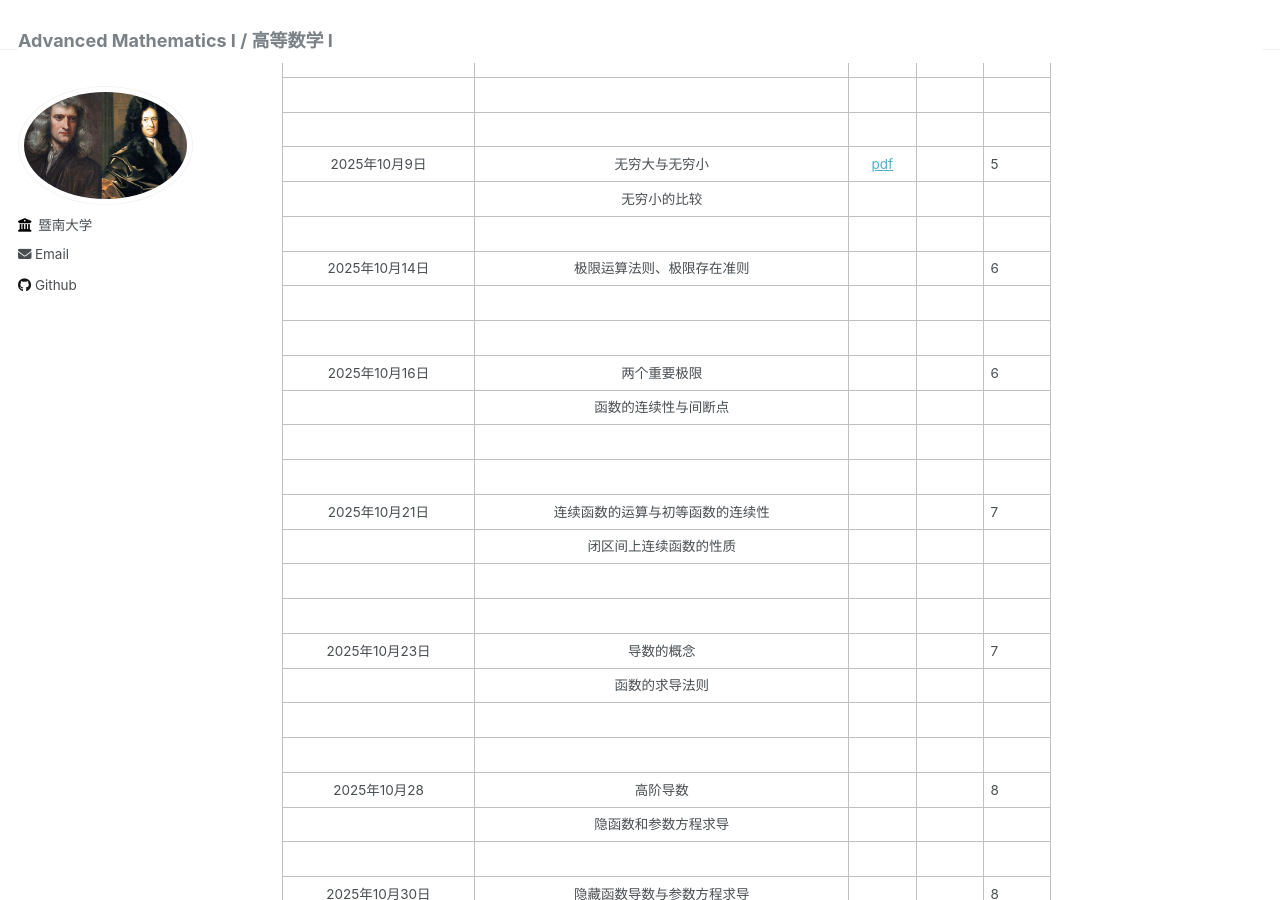
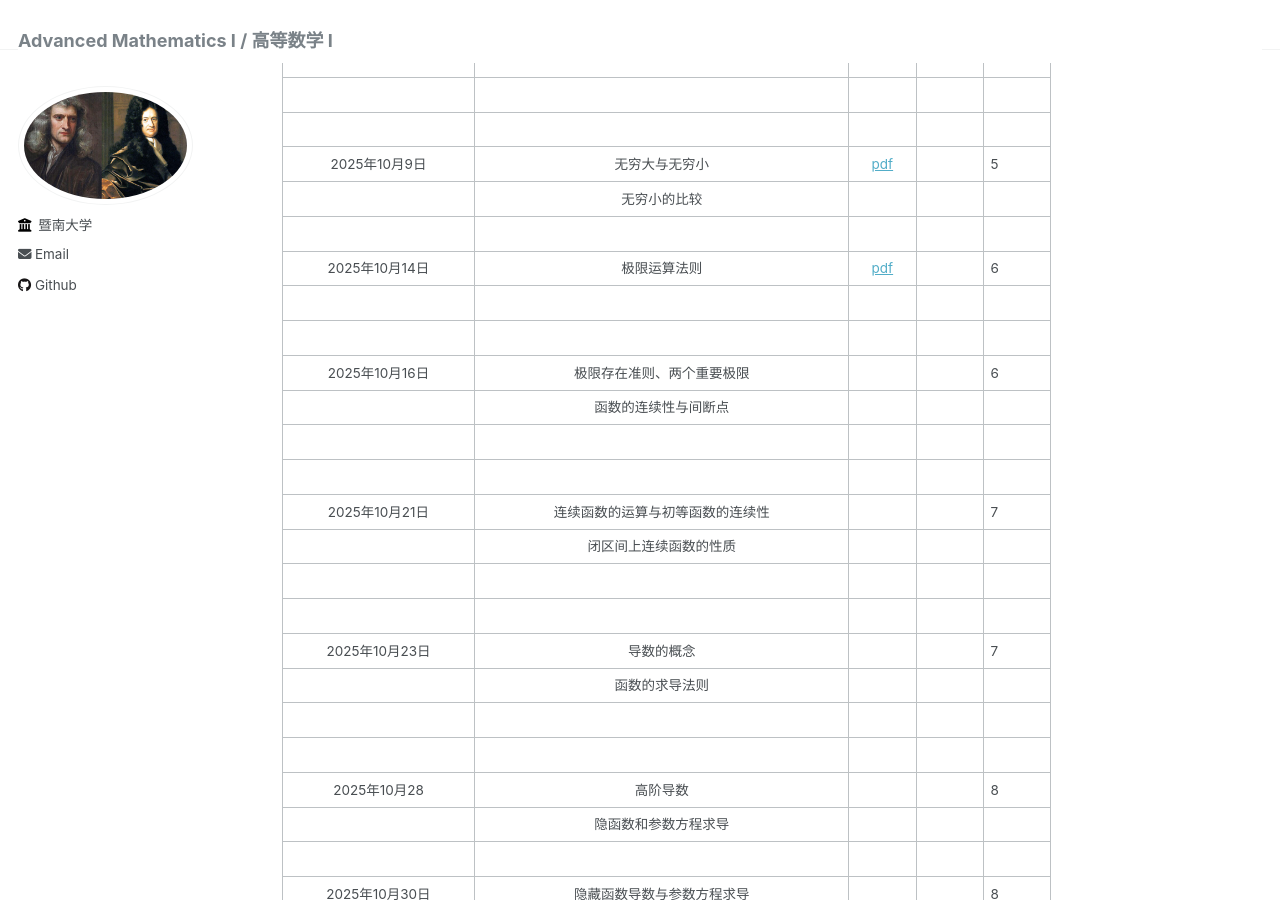
Before and after one commit to wangyuanhao/advanced_mathematics, a Jekyll site: the page built from _pages/about.md, in a window 1280 px wide and 900 px high, scrolled down 2127 px. Built offline with Jekyll 4.4.1, drawn with Linux system fonts in a browser that asks for light colours.

Commit message:
update Ch1.5

```diff
--- a/_pages/about.md
+++ b/_pages/about.md
@@ -84,10 +84,10 @@ redirect_from:
 | 2025年10月9日  |          无穷大与无穷小          | [pdf](./notes/Infinity and Infinitesimal.pdf) |                             | 5    |
 |                |           无穷小的比较           |                                               |                             |      |
 |                |                                  |                                               |                             |      |
-| 2025年10月14日 |    极限运算法则、极限存在准则    |                                               |                             | 6    |
+| 2025年10月14日 |           极限运算法则           |   [pdf](./notes/Ch1.5 Rules of Limits.pdf)    |                             | 6    |
 |                |                                  |                                               |                             |      |
 |                |                                  |                                               |                             |      |
-| 2025年10月16日 |           两个重要极限           |                                               |                             | 6    |
+| 2025年10月16日 |    极限存在准则、两个重要极限    |                                               |                             | 6    |
 |                |       函数的连续性与间断点       |                                               |                             |      |
 |                |                                  |                                               |                             |      |
 |                |                                  |                                               |                             |      |
```
Also changed, not shown: 2 other files.
